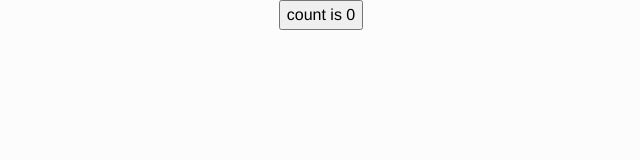
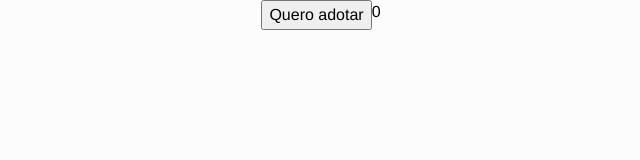
Before and after one commit to vitoriosb/picles-spa, a React (Vite) app: page / in a window 1280 px wide. Shown: the top 160 px of the page, without its empty margins (319-959 px from the left). Built offline with nearby package versions, Linux system fonts and the light colour scheme.

Commit message:
chore: Criado o botão do aplicativo
- Criado o componente Botão

```diff
--- a/src/App.tsx
+++ b/src/App.tsx
@@ -1,11 +1,19 @@
 import { useState } from "react";
+import Button from "./components/common/Button/Button";
+import { ButtonVariant } from "./components/common/Button/Button.constants";
 
 export function App() {
-  const [count, setCount] = useState(0);
+  const [count, setCount] = useState<number>(0);
 
   return (
-    <button onClick={() => setCount((count) => count + 1)}>
-      count is {count}
-    </button>
+    <>
+      <Button
+        onClick={() => setCount(count + 1)}
+        variant={ButtonVariant.Default}
+      >
+        <div>Quero adotar</div>
+      </Button>
+      {count}
+    </>
   );
 }
--- /dev/null
+++ b/src/components/common/Button/Button.constants.ts
@@ -0,0 +1,6 @@
+export enum ButtonVariant {
+  Default = "default",
+  Disabled = "disabled",
+  Outlined = "outlined",
+  Text = "text",
+}
--- /dev/null
+++ b/src/components/common/Button/Button.tsx
@@ -0,0 +1,31 @@
+import { ButtonHTMLAttributes } from "react";
+import { ButtonVariant } from "./Button.constants";
+import styles from "./Button.module.css";
+
+interface IButton extends ButtonHTMLAttributes<HTMLButtonElement> {
+  variant?: ButtonVariant;
+}
+
+export default function Button({ variant, children, ...rest }: IButton) {
+  let buttonClass = styles.buttonBase;
+  switch (variant) {
+    case ButtonVariant.Default:
+      buttonClass += `${styles.buttonDefault}`;
+      break;
+    case ButtonVariant.Disabled:
+      buttonClass += `${styles.buttonDisabled}`;
+      break;
+    case ButtonVariant.Outlined:
+      buttonClass += `${styles.buttonOutlined}`;
+      break;
+    case ButtonVariant.Text:
+      buttonClass += `${styles.buttonText}`;
+      break;
+  }
+
+  return (
+    <button {...rest} className={buttonClass}>
+      {children}
+    </button>
+  );
+}
--- /dev/null
+++ b/src/components/common/Button/index.ts
@@ -0,0 +1 @@
+export * from "./Button";
```
